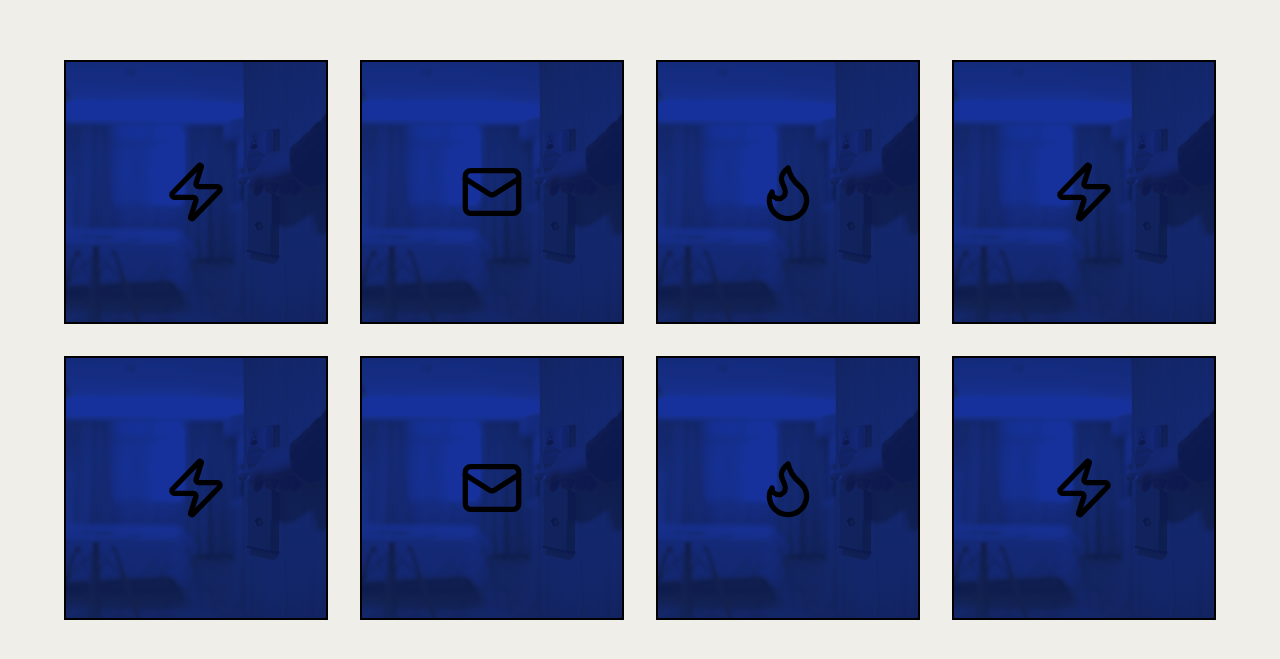
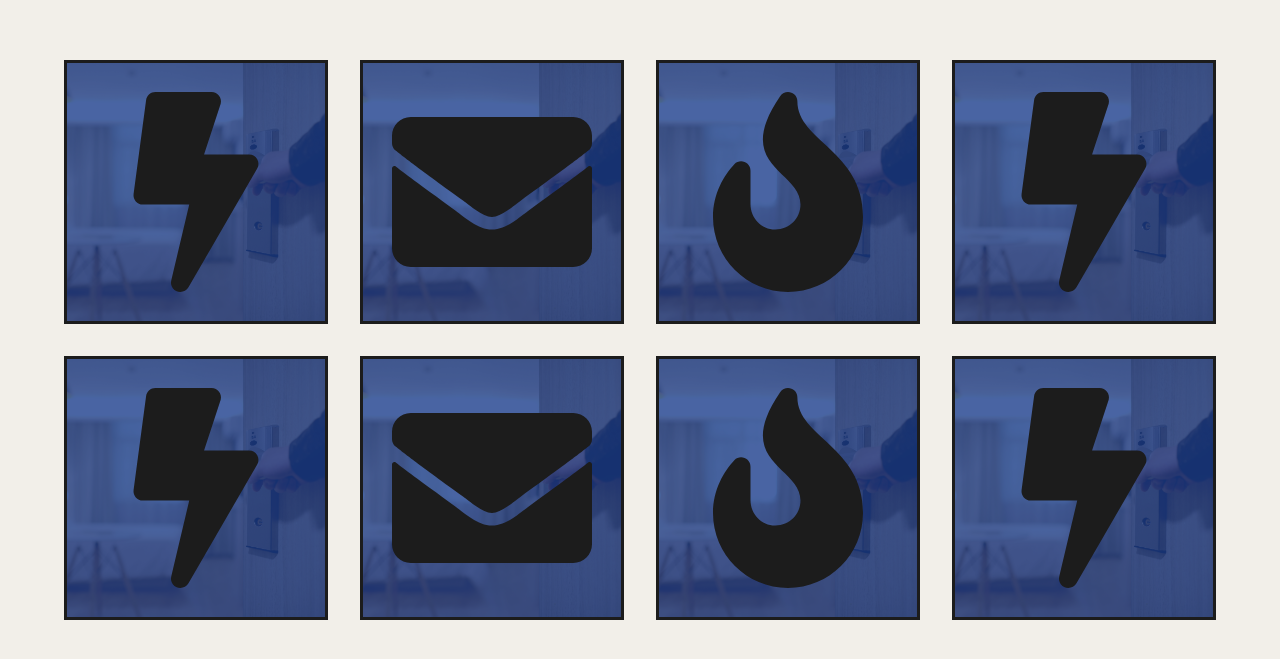
Before and after one commit to Matrixszh/tars, a Next.js app: page / in a window 1280 px wide. Shown: the part 1351-2010 px from the top of the page. Built offline with nearby package versions, Linux system fonts and the light colour scheme.

Commit message:
added cards

```diff
--- a/app/components/BrandVisible.tsx
+++ b/app/components/BrandVisible.tsx
@@ -65,19 +65,19 @@ const BrandVisible = () => {
   }, []);
 
   return (
-    <section ref={sectionRef} className="bg-[#EFEEE9] py-24 px-6 md:px-16 w-full overflow-hidden">
+    <section ref={sectionRef} className="bg-[#f2efe9] py-24 px-6 md:px-16 w-full overflow-hidden">
       <div className="max-w-[1400px] mx-auto flex flex-col lg:flex-row items-center justify-between gap-16">
         {/* Left Content */}
         <div className="flex-1 w-full">
           <h2 ref={titleRef} className="text-5xl md:text-7xl font-bold leading-[1.1] tracking-tight">
-            <span className="text-black block">WE MAKE YOUR</span>
-            <span className="text-[#1a3c8e] block">BRAND VISIBLE</span>
+            <span className="text-[#1c1c1c] block">WE MAKE YOUR</span>
+            <span className="text-[#1c3e8d] block">BRAND VISIBLE</span>
           </h2>
         </div>
 
         {/* Right Content */}
         <div className="flex-1 w-full">
-          <p ref={textRef} className="text-[#1a1a1a] text-lg md:text-xl leading-relaxed max-w-2xl ml-auto font-medium">
+          <p ref={textRef} className="text-[#1c1c1c] text-lg md:text-xl leading-relaxed max-w-2xl ml-auto font-medium">
             Our network provides the infrastructure to scale decentralized AI3.0 applications on-chain—hyper-scalable permanent data storage, super fast data availability & flexible EVM-compatible decoupled execution.
           </p>
         </div>
--- a/app/components/FlipCardSection.tsx
+++ b/app/components/FlipCardSection.tsx
@@ -1,7 +1,7 @@
 "use client";
 import React, { useState } from 'react';
 import Image from 'next/image';
-import { Zap, Mail, Flame } from 'lucide-react';
+import { FaBolt, FaEnvelope, FaFire } from 'react-icons/fa';
 
 interface CardData {
   id: number;
@@ -13,49 +13,49 @@ interface CardData {
 const cardData: CardData[] = [
   {
     id: 1,
-    icon: <Zap size={64} className="text-black" />,
+    icon: <FaBolt size={200} className="text-[#1c1c1c]" />,
     title: "Fast Speed",
     description: "Our network provides the infrastructure to scale decentralized AI3.0 applications on-chain—hyper-scalable permanent data storage, super fast data availability."
   },
   {
     id: 2,
-    icon: <Mail size={64} className="text-black" />,
+    icon: <FaEnvelope size={200} className="text-[#1c1c1c]" />,
     title: "Social Media Boost",
     description: "Our network provides the infrastructure to scale decentralized AI3.0 applications on-chain—hyper-scalable permanent data storage, super fast data availability."
   },
   {
     id: 3,
-    icon: <Flame size={64} className="text-black" />,
+    icon: <FaFire size={200} className="text-[#1c1c1c]" />,
     title: "High Performance",
     description: "Our network provides the infrastructure to scale decentralized AI3.0 applications on-chain—hyper-scalable permanent data storage, super fast data availability."
   },
   {
     id: 4,
-    icon: <Zap size={64} className="text-black" />,
+    icon: <FaBolt size={200} className="text-[#1c1c1c]" />,
     title: "Scalability",
     description: "Our network provides the infrastructure to scale decentralized AI3.0 applications on-chain—hyper-scalable permanent data storage, super fast data availability."
   },
   {
     id: 5,
-    icon: <Zap size={64} className="text-black" />,
+    icon: <FaBolt size={200} className="text-[#1c1c1c]" />,
     title: "Fast Speed",
     description: "Our network provides the infrastructure to scale decentralized AI3.0 applications on-chain—hyper-scalable permanent data storage, super fast data availability."
   },
   {
     id: 6,
-    icon: <Mail size={64} className="text-black" />,
+    icon: <FaEnvelope size={200} className="text-[#1c1c1c]" />,
     title: "Social Media Boost",
     description: "Our network provides the infrastructure to scale decentralized AI3.0 applications on-chain—hyper-scalable permanent data storage, super fast data availability."
   },
   {
     id: 7,
-    icon: <Flame size={64} className="text-black" />,
+    icon: <FaFire size={200} className="text-[#1c1c1c]" />,
     title: "High Performance",
     description: "Our network provides the infrastructure to scale decentralized AI3.0 applications on-chain—hyper-scalable permanent data storage, super fast data availability."
   },
   {
     id: 8,
-    icon: <Zap size={64} className="text-black" />,
+    icon: <FaBolt size={200} className="text-[#1c1c1c]" />,
     title: "Scalability",
     description: "Our network provides the infrastructure to scale decentralized AI3.0 applications on-chain—hyper-scalable permanent data storage, super fast data availability."
   }
@@ -64,27 +64,26 @@ const cardData: CardData[] = [
 const FlipCard = ({ data }: { data: CardData }) => {
   const [isFlipped, setIsFlipped] = useState(false);
 
-  const handleInteraction = () => {
-    // Only toggle on click for mobile/touch devices or if user prefers clicking
-    // The CSS hover state handles desktop hover
-  };
-
   return (
     <div
-      className="group perspective-1000 w-full aspect-square cursor-pointer"
+      className="group perspective-[1000px] w-full aspect-square cursor-pointer"
       onClick={() => setIsFlipped(!isFlipped)}
     >
-      <div className={`relative w-full h-full transition-transform duration-500 transform-style-3d ${isFlipped ? 'rotate-y-180' : 'group-hover:rotate-y-180'}`}>
+      <div
+        className={`relative w-full h-full transition-transform duration-500 [transform-style:preserve-3d] ${
+          isFlipped ? '[transform:rotateY(180deg)]' : 'group-hover:[transform:rotateY(180deg)]'
+        }`}
+      >
         {/* Front Side */}
-        <div className="absolute w-full h-full backface-hidden bg-[#2b52ba] border-2 border-black">
+        <div className="absolute w-full h-full [backface-visibility:hidden] bg-[#1c3e8d] border-3 border-[#1c1c1c]">
           <div className="relative w-full h-full">
              <Image
                src="/hotel.jpg"
                alt="Card Background"
                fill
-               className="object-cover opacity-50 mix-blend-multiply"
+               className="object-cover opacity-50 "
              />
-             <div className="absolute inset-0 bg-[#2b52ba]/60 mix-blend-multiply"></div>
+             <div className="absolute inset-0 bg-[#1c3e8d]/60 "></div>
              <div className="absolute inset-0 flex items-center justify-center">
                 {data.icon}
              </div>
@@ -92,15 +91,15 @@ const FlipCard = ({ data }: { data: CardData }) => {
         </div>
 
         {/* Back Side */}
-        <div className="absolute w-full h-full backface-hidden rotate-y-180 bg-[#2b52ba] text-white p-6 flex flex-col justify-center border-2 border-black">
+        <div className="absolute w-full h-full [backface-visibility:hidden] [transform:rotateY(180deg)] bg-[#1c3e8d] text-[#f2efe9] p-6 flex flex-col justify-center border-3 border-[#1c1c1c]">
            <div className="relative z-10">
-              <h3 className="text-2xl font-bold mb-4">{data.title}</h3>
+              <h3 className="text-4xl font-bold mb-4">{data.title}</h3>
               <p className="text-sm md:text-base leading-relaxed opacity-90">
                 {data.description}
               </p>
            </div>
            {/* Background overlay for readability if needed, reusing the same style */}
-           <div className="absolute inset-0 bg-[#2b52ba] -z-0"></div>
+           <div className="absolute inset-0 bg-[#1c3e8d] -z-0"></div>
         </div>
       </div>
     </div>
@@ -109,7 +108,7 @@ const FlipCard = ({ data }: { data: CardData }) => {
 
 const FlipCardSection = () => {
   return (
-    <section className="bg-[#EFEEE9] py-24 px-6 md:px-16 w-full">
+    <section className="bg-[#f2efe9] py-24 px-6 md:px-16 w-full">
       <div className="max-w-[1400px] mx-auto">
         <div className="grid grid-cols-1 sm:grid-cols-2 lg:grid-cols-4 gap-8">
           {cardData.map((card) => (
--- a/package.json
+++ b/package.json
@@ -9,13 +9,15 @@
     "lint": "eslint"
   },
   "dependencies": {
+    "embla-carousel-react": "^8.6.0",
     "gsap": "^3.14.2",
     "lenis": "^1.3.17",
     "lucide-react": "^0.562.0",
     "motion": "^12.27.1",
     "next": "16.1.3",
     "react": "19.2.3",
-    "react-dom": "19.2.3"
+    "react-dom": "19.2.3",
+    "react-icons": "^5.5.0"
   },
   "devDependencies": {
     "@tailwindcss/postcss": "^4",
```
Also changed, not shown: 1 other file (tests, documents, lock files or other folders).
